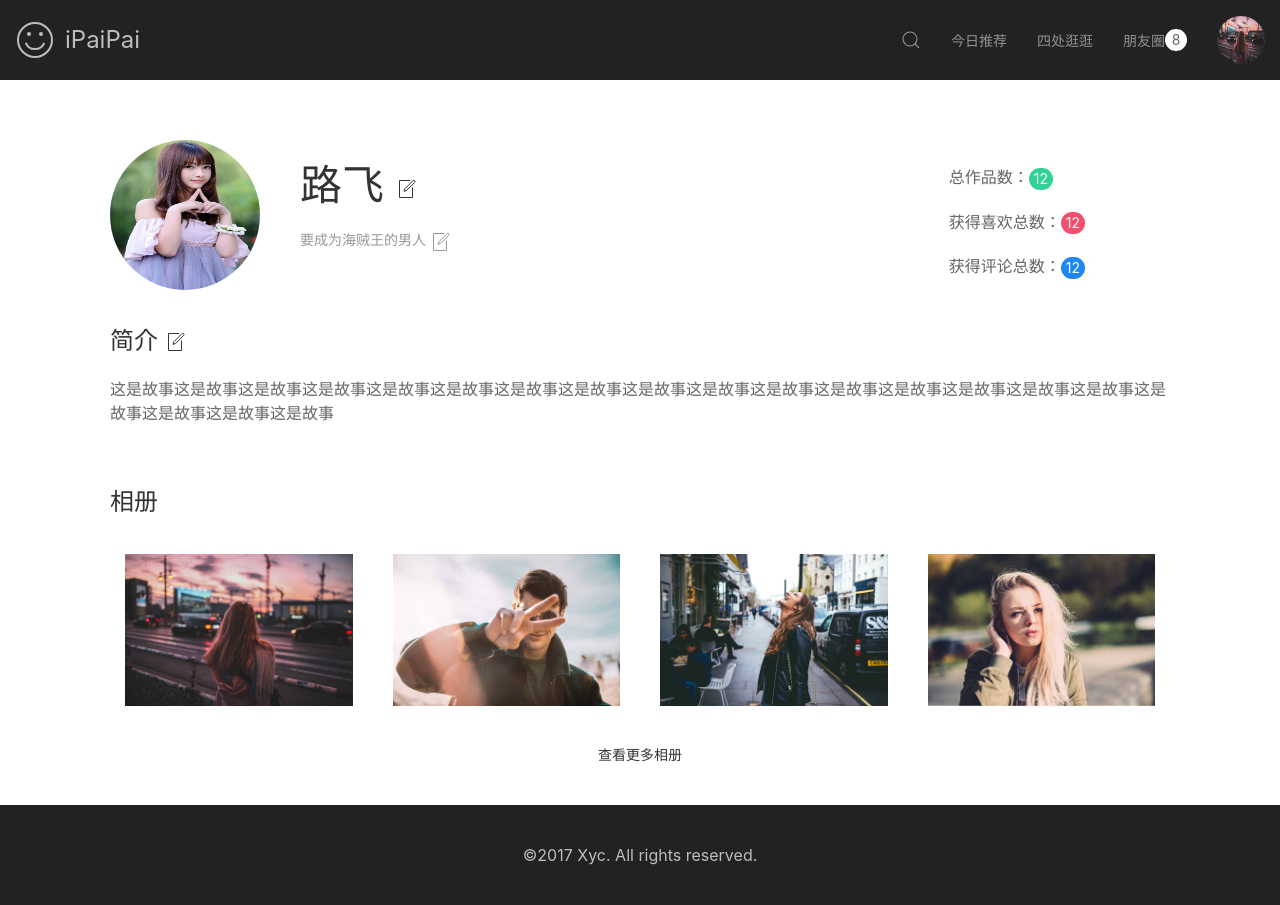
After one commit to ProgramSalamander/WebBigWork, a PHP site: page /html/myPage.html in a window 1280 px wide. The commit adds this page. Run offline with PHP 8.4, Linux system fonts and the light colour scheme.

Commit message:
基本完成主页

```diff
--- /dev/null
+++ b/css/homepage.css
@@ -0,0 +1,15 @@
+#totalWorks {
+    background: #32d296;
+}
+
+#totalLikes {
+    background: #f0506e;
+}
+
+#saveNicknameContainer input{
+    width: 200px;
+}
+
+#saveSignContainer input{
+    width: 250px;
+}
--- a/css/today.css
+++ b/css/today.css
@@ -17,7 +17,7 @@
     padding: 15px;
 }
 
-.like-badge{
+.like-badge {
     background: #f0506e;
 }
 
@@ -29,14 +29,19 @@ footer div {
     width: 150px;
     height: 150px;
 }
+
 .top10-head-pic {
     width: 90px;
     height: 90px;
 }
 
-.top3-icon{
+.top3-icon {
     width: 80px;
     height: 80px;
     margin-top: 40px;
     /*margin-bottom: 40px;*/
 }
+
+.uk-navbar-dropdown-nav li span{
+    margin-right: 20px;
+}
--- a/html/ground.html
+++ b/html/ground.html
@@ -29,7 +29,7 @@
                     <ul class="uk-navbar-nav">
                         <li><a href="today.html">今日推荐</a></li>
                         <li class="uk-active"><a href="">四处逛逛</a></li>
-                        <li><a href="homepage.html">我的主页</a></li>
+                        <li><a href="myPage.html">我的主页</a></li>
                         <li><a href="messages.html">我的消息<span class="uk-badge">8</span></a></li>
                         <li>
                             <a href=""><img class="uk-border-circle" id="headPic" src="../imgs/index/bg1.jpg"/></a>
--- a/html/messages.html
+++ b/html/messages.html
@@ -29,7 +29,7 @@
                     <ul class="uk-navbar-nav">
                         <li><a href="today.html">今日推荐</a></li>
                         <li><a href="ground.html">四处逛逛</a></li>
-                        <li><a href="homepage.html">我的主页</a></li>
+                        <li><a href="myPage.html">我的主页</a></li>
                         <li class="uk-active"><a href="">我的消息<span class="uk-badge">8</span></a></li>
                         <li>
                             <a href=""><img class="uk-border-circle" id="headPic" src="../imgs/index/bg1.jpg"/></a>
--- /dev/null
+++ b/html/myPage.html
@@ -0,0 +1,205 @@
+<!DOCTYPE html>
+<html lang="en">
+    <head>
+        <meta charset="UTF-8">
+        <title>iPaiPai - 专注于约拍的网站</title>
+        <link rel="stylesheet" href="../css/uikit.min.css"/>
+        <link rel="stylesheet" type="text/css" href="../css/today.css">
+        <link rel="stylesheet" type="text/css" href="../css/homepage.css">
+
+        <script src="../js/lib/jquery-3.2.1.min.js"></script>
+        <script src="../js/lib/uikit.min.js"></script>
+        <script src="../js/lib/uikit-icons.min.js"></script>
+
+        <script>
+            function initEditInfo(editContainer, saveContainer) {
+                let editTxt = editContainer.find('span');
+                let editBtn = editContainer.find('a');
+
+                let saveInput = saveContainer.find('input');
+                let saveBtn = saveInput.next();
+                let cancelBtn = saveBtn.next();
+
+                let temp = editTxt.text();
+
+                editBtn.click(function () {
+                    saveInput.val(editTxt.text());
+
+                    temp = editTxt.text();
+
+                    editContainer.toggle();
+                    saveContainer.toggle();
+                });
+
+                saveBtn.click(function () {
+                    editTxt.text(saveInput.val());
+
+                    saveContainer.toggle();
+                    editContainer.toggle();
+
+                });
+
+                cancelBtn.click(function () {
+                    editTxt.text(temp);
+
+                    saveContainer.toggle();
+                    editContainer.toggle();
+                });
+
+
+            }
+        </script>
+    </head>
+    <body>
+        <header>
+            <nav class="uk-background-secondary uk-light " uk-navbar uk-sticky>
+                <div class="uk-navbar-left">
+                    <a class="uk-navbar-item uk-logo" href="today.html"><span class="uk-margin-small-right uk-icon"
+                                                                              uk-icon="icon: happy; ratio: 2"></span>iPaiPai</a>
+                </div>
+                <div class="uk-navbar-right">
+                    <div>
+                        <a class="uk-navbar-toggle" uk-search-icon href="#"></a>
+                        <div class="uk-drop" uk-drop="mode: click; pos: left-center; offset: 0">
+                            <form class="uk-search uk-search-navbar uk-width-1-1">
+                                <input class="uk-search-input" type="search" placeholder="搜索用户/地区..." autofocus>
+                            </form>
+                        </div>
+                    </div>
+                    <ul class="uk-navbar-nav">
+                        <li><a href="today.html">今日推荐</a></li>
+                        <li><a href="ground.html">四处逛逛</a></li>
+                        <li><a href="messages.html">朋友圈<span class="uk-badge">8</span></a></li>
+                        <li>
+                            <a href=""><img class="uk-border-circle" id="headPic" src="../imgs/index/bg1.jpg"/></a>
+                            <div class="uk-width-small uk-navbar-dropdown">
+                                <ul class="uk-nav uk-navbar-dropdown-nav">
+                                    <li><a href=""><span class="uk-icon" uk-icon="icon:home"></span>我的主页</a></li>
+                                    <li><a href=""><span class="uk-icon" uk-icon="icon:image"></span>我的相册</a></li>
+                                    <li><a href=""><span class="uk-icon" uk-icon="icon:sign-out"></span>登出</a></li>
+                                </ul>
+                            </div>
+                        </li>
+                    </ul>
+                </div>
+            </nav>
+        </header>
+        <main class="uk-padding-large uk-padding-remove-top uk-padding-remove-bottom">
+            <section class="uk-padding uk-padding-remove-bottom">
+                <div uk-grid>
+                    <div class="uk-width-expand">
+                        <img id="homePageHeadPic" class="uk-margin-top uk-align-left uk-border-circle uk-width-small uk-height-small"
+                             src="../imgs/girl1.jpg"/>
+                        <h2 id="editNicknameContainer" class="uk-article-title"><span>路飞</span>
+                            <a class="uk-icon" uk-icon="icon:file-edit" title="修改昵称" uk-tooltip></a>
+                        </h2>
+                        <div style="display: none" id="saveNicknameContainer" class="uk-h2">
+                            <input class="uk-input" type="text" name="nickname"/>
+                            <a class="uk-icon" uk-icon="icon:check" title="保存并上传" uk-tooltip></a>
+                            <a class="uk-icon" uk-icon="icon:close" title="取消" uk-tooltip></a>
+                        </div>
+                        <p id="editSignContainer" class="uk-article-meta"><span>要成为海贼王的男人</span>
+                            <a class="uk-icon" uk-icon="icon:file-edit" title="修改签名" uk-tooltip></a>
+                        </p>
+                        <div style="display: none;" id="saveSignContainer">
+                            <input class="uk-input uk-article-meta" type="text" name="sign"/>
+                            <a class="uk-icon" uk-icon="icon:check" title="保存并上传" uk-tooltip></a>
+                            <a class="uk-icon" uk-icon="icon:close" title="取消" uk-tooltip></a>
+                        </div>
+                    </div>
+                    <div class="uk-padding-small uk-align-center uk-margin-large-right">
+                        <p>总作品数：<span id="totalWorks" class="uk-badge">12</span></p>
+                        <p>获得喜欢总数：<span id="totalLikes" class="uk-badge">12</span></p>
+                        <p>获得评论总数：<span id="totalComments" class="uk-badge">12</span></p>
+                    </div>
+                </div>
+                <h3 class="uk-margin-remove">简介
+                    <a id="editIntroBtn" class="uk-icon" uk-icon="icon:file-edit" title="修改简介" uk-tooltip></a>
+                    <a style="display: none" id="saveIntroBtn" class="uk-icon" uk-icon="icon:check" title="保存并上传" uk-tooltip></a>
+                    <a style="display: none;" id="cancelIntroBtn" class="uk-icon" uk-icon="icon:close" title="取消" uk-tooltip></a>
+                </h3>
+                <p id="intro" class="">这是故事这是故事这是故事这是故事这是故事这是故事这是故事这是故事这是故事这是故事这是故事这是故事这是故事这是故事这是故事这是故事这是故事这是故事这是故事这是故事</p>
+                <script>
+                    initEditInfo($('#editNicknameContainer'), $('#saveNicknameContainer'));
+
+                    initEditInfo($('#editSignContainer'), $('#saveSignContainer'));
+
+                    let intro = $('#intro');
+                    let editIntroBtn = $('#editIntroBtn');
+                    let saveIntroBtn = $('#saveIntroBtn');
+                    let cancelIntroBtn = $('#cancelIntroBtn');
+
+                    let temp = intro.text();
+
+                    editIntroBtn.click(function () {
+                        editIntroBtn.toggle();
+                        saveIntroBtn.toggle();
+                        cancelIntroBtn.toggle();
+                        intro.html('<textarea class="uk-textarea">' + temp + '</textarea>');
+                    });
+
+                    saveIntroBtn.click(function () {
+                        editIntroBtn.toggle();
+                        saveIntroBtn.toggle();
+                        cancelIntroBtn.toggle();
+                        intro.text(intro.find('textarea').val());
+                    });
+
+                    cancelIntroBtn.click(function () {
+                        editIntroBtn.toggle();
+                        saveIntroBtn.toggle();
+                        cancelIntroBtn.toggle();
+                        intro.text(temp);
+                    });
+
+                </script>
+
+            </section>
+            <section class="uk-padding">
+                <h3>相册</h3>
+                <div class="uk-padding-small uk-child-width-1-1 uk-child-width-1-2@s uk-child-width-1-3@m uk-child-width-1-4@l" uk-grid>
+                    <div>
+                        <a class="uk-inline-clip uk-transition-toggle">
+                            <img src="../imgs/index/bg1.jpg"/>
+                            <div class="uk-transition-slide-bottom uk-position-bottom uk-overlay uk-overlay-default">
+                                <p class="uk-h4 uk-margin-remove uk-padding-remove uk-text-center">童年</p>
+                            </div>
+                        </a>
+                    </div>
+                    <div>
+                        <a class="uk-inline-clip uk-transition-toggle">
+                            <img src="../imgs/index/bg2.jpg"/>
+                            <div class="uk-transition-slide-bottom uk-position-bottom uk-overlay uk-overlay-default">
+                                <p class="uk-h4 uk-margin-remove uk-padding-remove uk-text-center">20岁</p>
+                            </div>
+                        </a>
+                    </div>
+                    <div>
+                        <a class="uk-inline-clip uk-transition-toggle">
+                            <img src="../imgs/index/bg3.jpg"/>
+                            <div class="uk-transition-slide-bottom uk-position-bottom uk-overlay uk-overlay-default">
+                                <p class="uk-h4 uk-margin-remove uk-padding-remove uk-text-center">30岁</p>
+                            </div>
+                        </a>
+                    </div>
+                    <div>
+                        <a class="uk-inline-clip uk-transition-toggle">
+                            <img src="../imgs/index/bg4.jpg"/>
+                            <div class="uk-transition-slide-bottom uk-position-bottom uk-overlay uk-overlay-default">
+                                <p class="uk-h4 uk-margin-remove uk-padding-remove uk-text-center">40岁</p>
+                            </div>
+                        </a>
+                    </div>
+                </div>
+                <div class="uk-margin-top uk-text-center">
+                    <button class="uk-button uk-button-text">查看更多相册</button>
+                </div>
+            </section>
+        </main>
+        <footer>
+            <div class="uk-background-secondary uk-light uk-text-center uk-position-relative">
+                <p class="uk-position-center">©2017 Xyc. All rights reserved.</p>
+            </div>
+        </footer>
+    </body>
+</html>
--- a/html/today.html
+++ b/html/today.html
@@ -31,12 +31,13 @@
                     <ul class="uk-navbar-nav">
                         <li class="uk-active"><a href="">今日推荐</a></li>
                         <li><a href="ground.html">四处逛逛</a></li>
-                        <li><a href="homepage.html">我的主页</a></li>
-                        <li><a href="messages.html">我的消息<span class="uk-badge">8</span></a></li>
+                        <li><a href="messages.html">朋友圈<span class="uk-badge">8</span></a></li>
                         <li>
                             <a href=""><img class="uk-border-circle" id="headPic" src="../imgs/index/bg1.jpg"/></a>
                             <div class="uk-width-small uk-navbar-dropdown">
                                 <ul class="uk-nav uk-navbar-dropdown-nav">
+                                    <li><a href="myPage.html"><span class="uk-icon" uk-icon="icon:home"></span>我的主页</a></li>
+                                    <li><a href=""><span class="uk-icon" uk-icon="icon:image"></span>我的相册</a></li>
                                     <li><a href=""><span class="uk-icon" uk-icon="icon:sign-out"></span>登出</a></li>
                                 </ul>
                             </div>
```
Also changed, not shown: html/hisPage.html (added, +113 -0 lines), html/homepage.html (deleted, +0 -107 lines).
